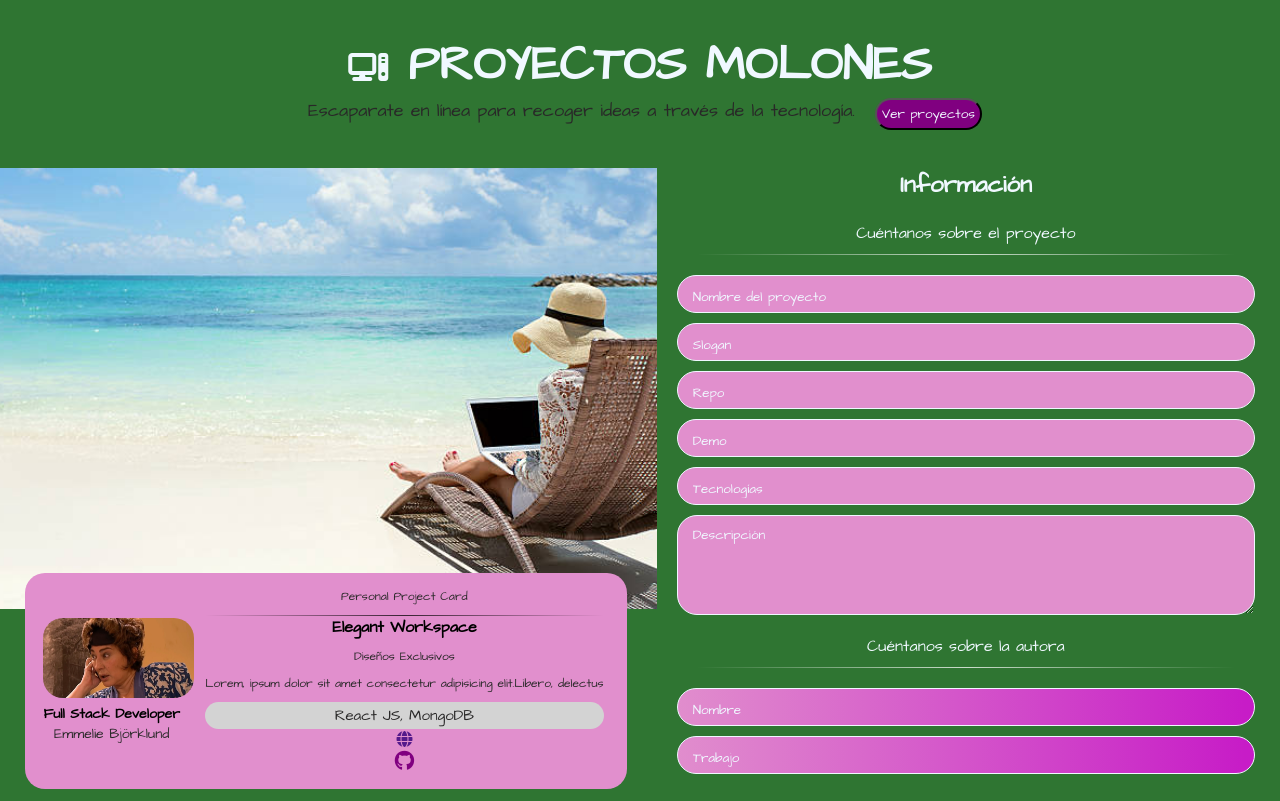
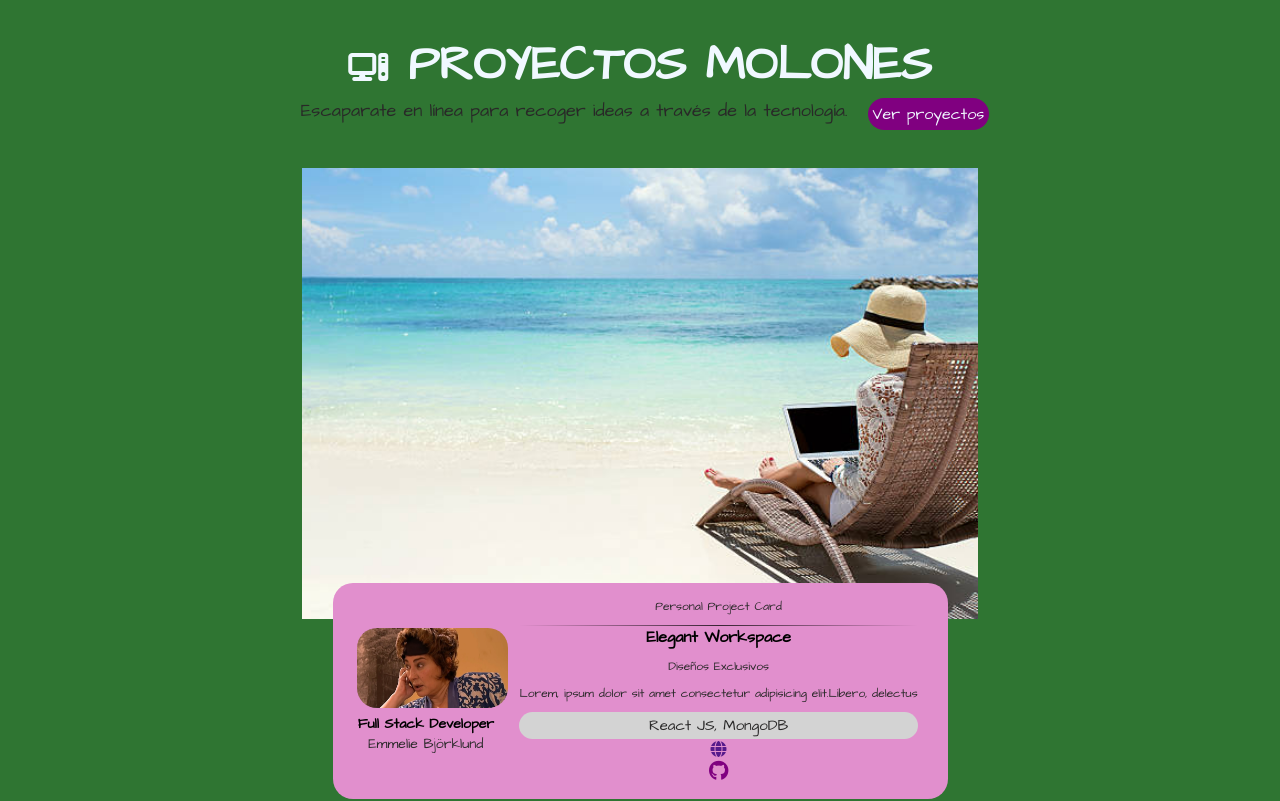
Before and after one commit to Storrecu/Project-Gallery, a React (Vite) app: page / in a window 1280 px wide. Shown: the top 801 px of the page. Built offline with nearby package versions, Linux system fonts and the light colour scheme; a web font is replaced by a local one.

Commit message:
add landing

```diff
--- a/package.json
+++ b/package.json
@@ -1,5 +1,6 @@
 {
   "name": "my-react-app",
+  "homepage": "./",
   "private": true,
   "version": "0.0.0",
   "type": "module",
@@ -13,7 +14,8 @@
   "dependencies": {
     "node-sass": "^9.0.0",
     "react": "^18.2.0",
-    "react-dom": "^18.2.0"
+    "react-dom": "^18.2.0",
+    "react-router-dom": "^6.17.0"
   },
   "devDependencies": {
     "@types/react": "^18.2.15",
--- a/src/components/App.jsx
+++ b/src/components/App.jsx
@@ -2,11 +2,16 @@
 /* eslint-disable react/jsx-no-target-blank */
 import { useEffect, useState } from 'react';
 import '../styles/App.scss';
+// import Landing from '../landing/Landing';
 import Header from './Header';
 import Form from './proyecto/Form';
 import CardPreview from './proyecto/CardPreview';
 import Footer from './Footer';
 import ls from '../services/localStorage';
+import { Route, Routes } from "react-router-dom";
+import { Link } from 'react-router-dom';
+import { matchPath } from 'react-router-dom';
+import { useLocation } from 'react-router-dom';
 
 function App() {
   //States
@@ -163,8 +168,28 @@ function App() {
     <>
       <div className="container">
         <Header />
-        <main className="main">
+        <Routes>
+
+
+        <Route
+        path='/'
+        element={
+          <>
+            <main className="main">
           <CardPreview data={data} avatar={avatar} />
+
+        </main>
+
+          </>
+
+        }
+
+        />
+        <Route
+        path='/form'
+        element={
+          <>
+          <main className='main'  >
           <Form
             handleChangeInput={handleChangeInput}
             handleAuthorInput={handleAuthorInput}
@@ -181,7 +206,18 @@ function App() {
             cardMsg={cardMsg}
             cardURL={cardURL}
           />
-        </main>
+          <Link className='header__btn'  to='/' > Volver al inicio </Link>
+          </main>
+
+          </>
+        }
+
+
+        />
+
+        </Routes>
+
+
         <Footer />
       </div>
     </>
--- a/src/components/Header.jsx
+++ b/src/components/Header.jsx
@@ -1,3 +1,5 @@
+import { Link } from "react-router-dom";
+
 const Header = () => {
   return (
     <header className='header'>
@@ -6,7 +8,11 @@ const Header = () => {
       <p className='header__text'>
         Escaparate en línea para recoger ideas a través de la tecnología.
       </p>
-      <button className='header__btn'>Ver proyectos</button>
+      {/* <button className='header__btn'>Ver proyectos</button> */}
+      <Link className='header__btn' to='/form'
+        >
+      Ver proyectos
+      </Link>
     </header>
   );
 };
--- a/src/styles/index.scss
+++ b/src/styles/index.scss
@@ -72,6 +72,7 @@ font-family: 'Kavivanar', cursive;
   }
 
   &__btn {
+    text-decoration: none;
     background-color: purple;
     color: aliceblue;
     padding: 5px;
```
Also changed, not shown: src/main.jsx (+6 -4 lines), 1 other file (tests, documents, lock files or other folders).
